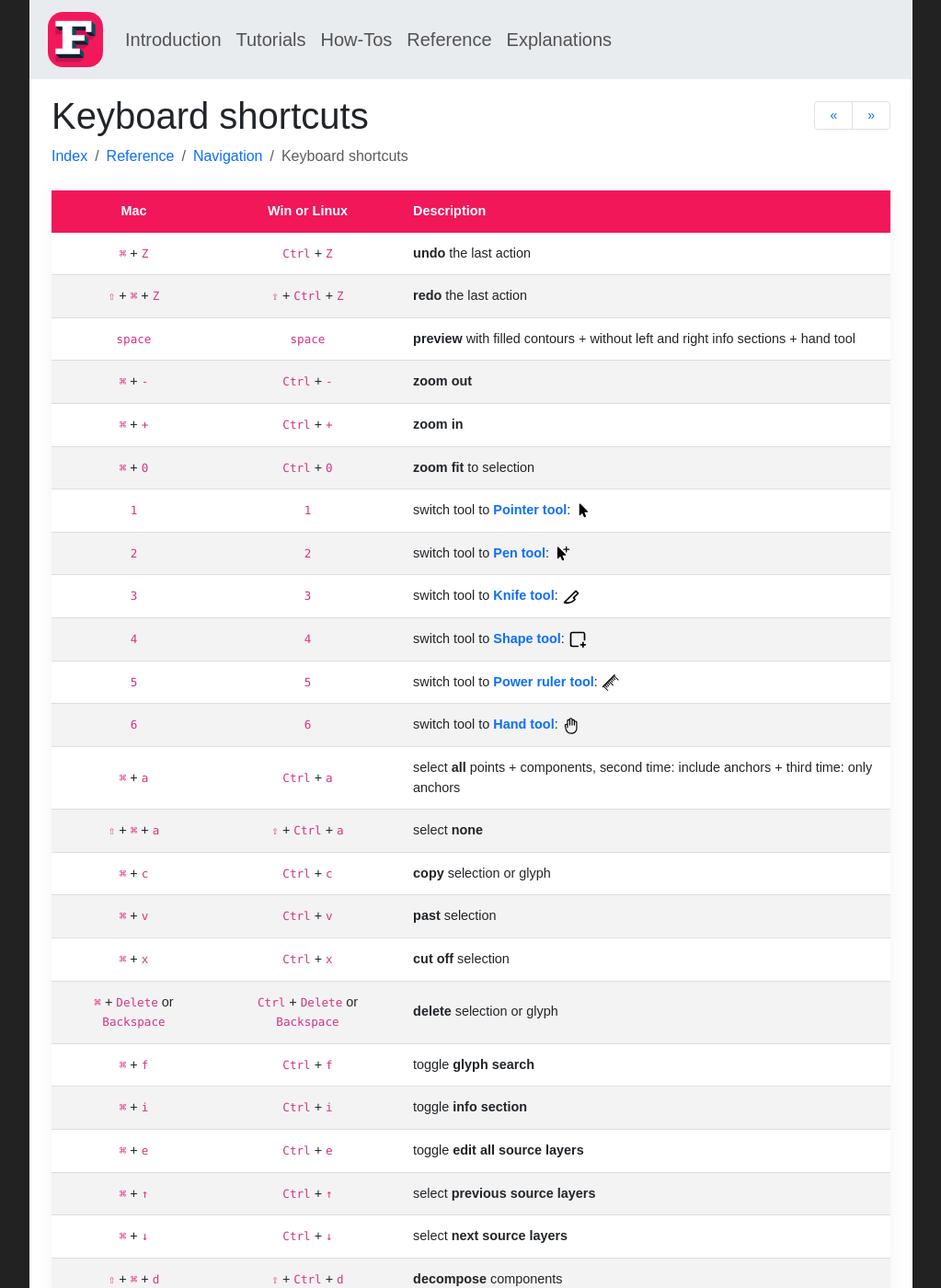
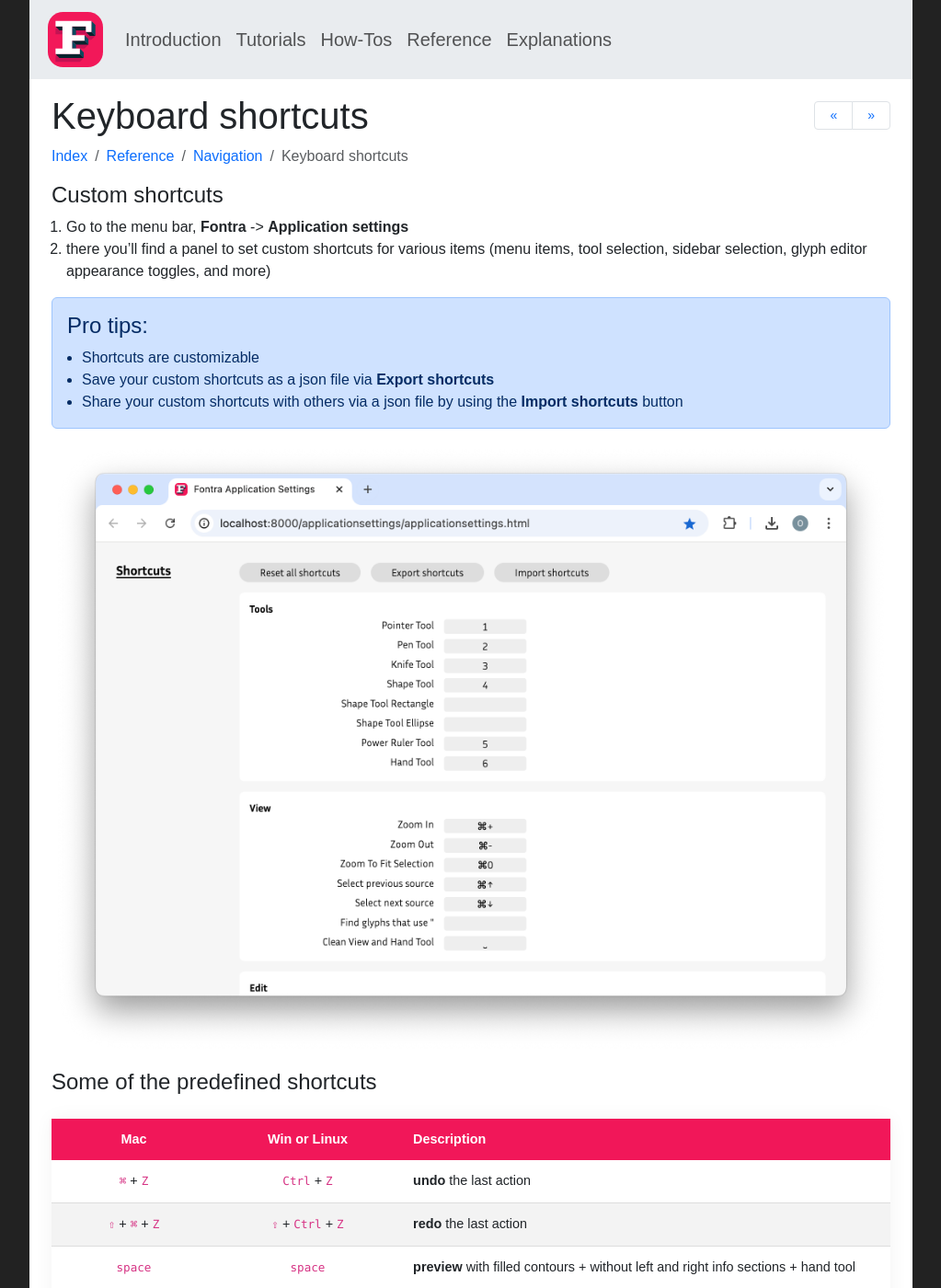
Before and after one commit to googlefonts/fontra-docs, a Jekyll site: the page built from _reference/navigation/keyboard-shortcuts.md, in a window 1280 px wide and 1400 px high. Shown: the whole window at 92% size, without its empty margins (128-1151 px from the left). Built offline with Jekyll 4.4.1, drawn with Linux system fonts in a browser that asks for light colours; nearby versions of some CDN libraries; some web fonts are replaced.

Commit message:
Shortcuts info panel

```diff
--- a/_reference/navigation/keyboard-shortcuts.md
+++ b/_reference/navigation/keyboard-shortcuts.md
@@ -14,6 +14,23 @@
     <li class="breadcrumb-item active" aria-current="page">{{ page.title }}</li>
   </ol>
 </nav>
+
+#### Custom shortcuts
+1. Go to the menu bar, **Fontra** -> **Application settings**
+2. there you’ll find a panel to set custom shortcuts for various items (menu items, tool selection, sidebar selection, glyph editor appearance toggles, and more)
+
+<div class="alert alert-primary mt-3" role="alert" markdown='1'>
+#### Pro tips:
+{: .alert-heading}
+- Shortcuts are customizable
+- Save your custom shortcuts as a json file via **Export shortcuts**
+- Share your custom shortcuts with others via a json file by using the **Import shortcuts** button
+{: .mb-0 }
+</div>
+
+![]({{ site.url }}/images/panel-shortcuts.png){: .img-fluid }
+
+#### Some of the predefined shortcuts
 
 | Mac | Win or Linux | Description |
 | :---: | :---: | --- |
```
Also changed, not shown: images/panel-shortcuts.png (added).
